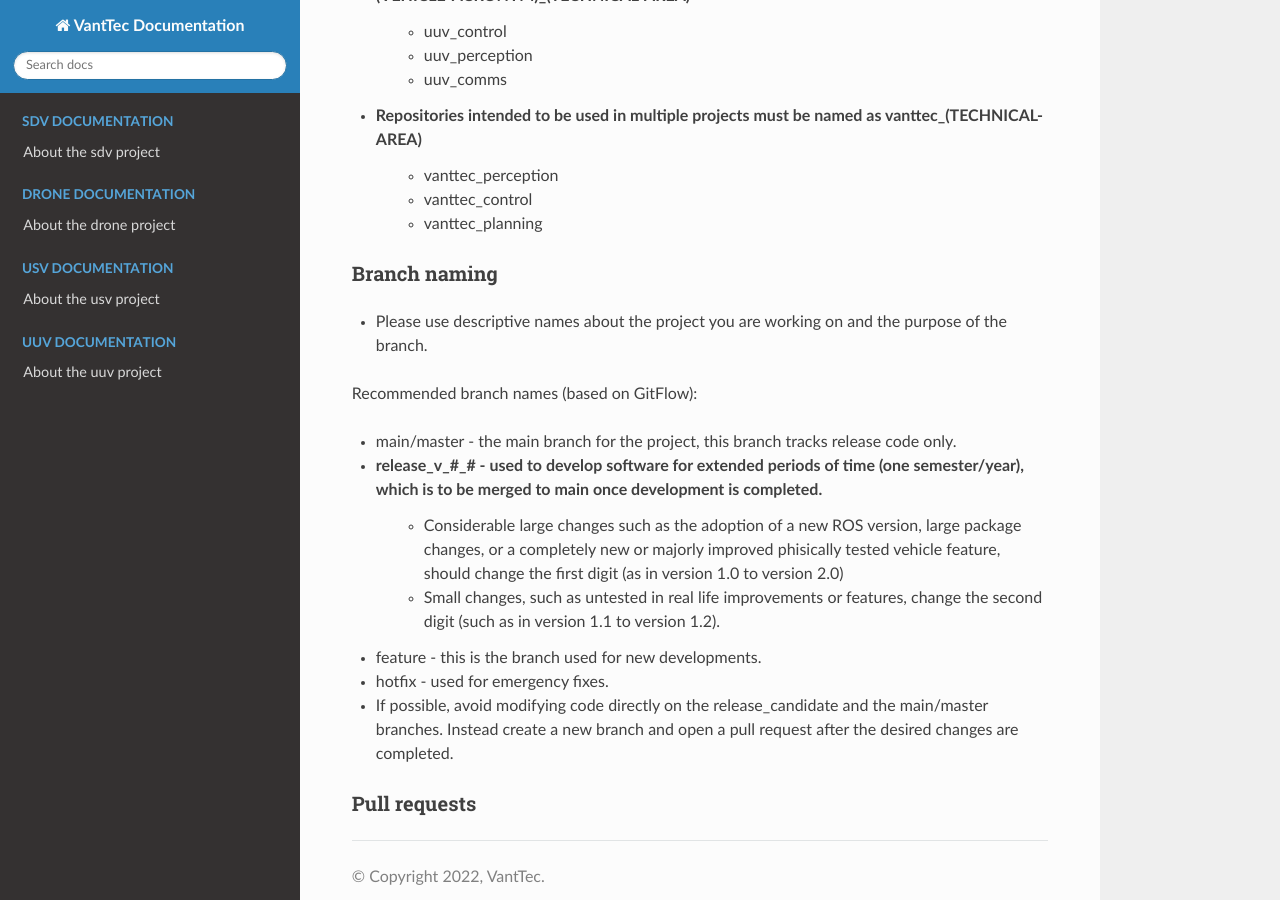
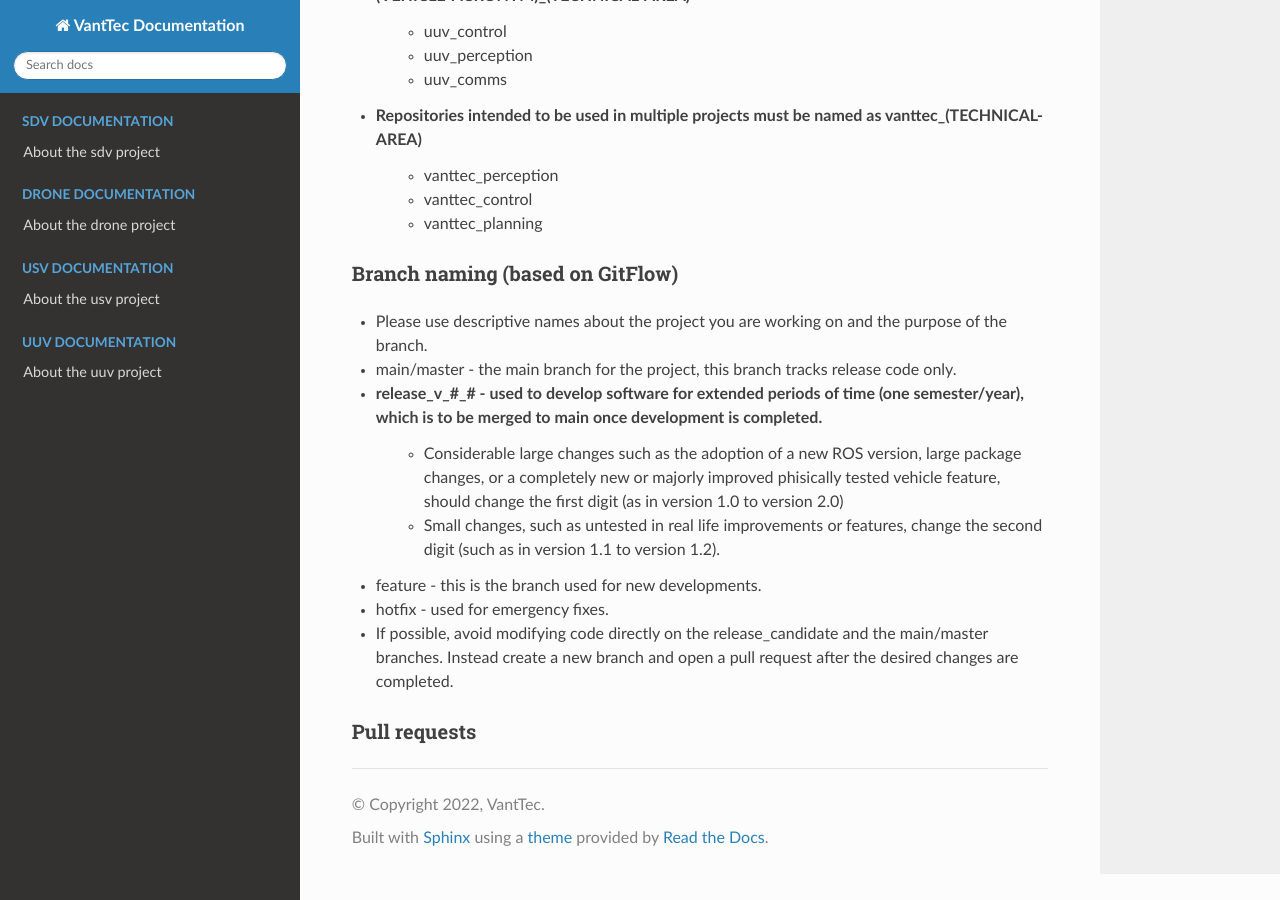
Before and after one commit to vanttec/vanttec_documentation, a Sphinx documentation site: the page built from source/vsd/vsd_git.rst, in a window 1280 px wide and 900 px high, scrolled down 1018 px. Built offline with Sphinx 7.4.7 and the Read the Docs theme 2.0.0, drawn with Linux system fonts in a browser that asks for light colours; pages that are not in the unit, such as notebooks, are missing from menus.

Commit message:
Update vsd_git.rst

```diff
--- a/source/vsd/vsd_git.rst
+++ b/source/vsd/vsd_git.rst
@@ -39,12 +39,10 @@ Repository naming
     * vanttec_control
     * vanttec_planning
 
-Branch naming
--------------
+Branch naming (based on GitFlow)
+--------------------------------
 
 * Please use descriptive names about the project you are working on and the purpose of the branch.
-
-Recommended branch names (based on GitFlow):
 
 * main/master - the main branch for the project, this branch tracks release code only.
 * release_v_#_# - used to develop software for extended periods of time (one semester/year), which is to be merged to main once development is completed.
```
